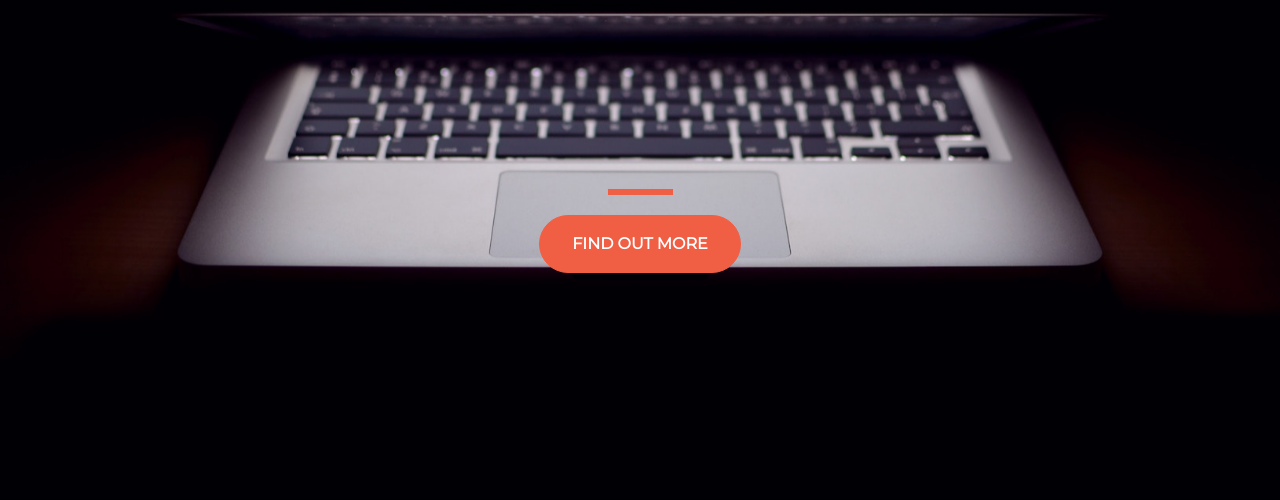
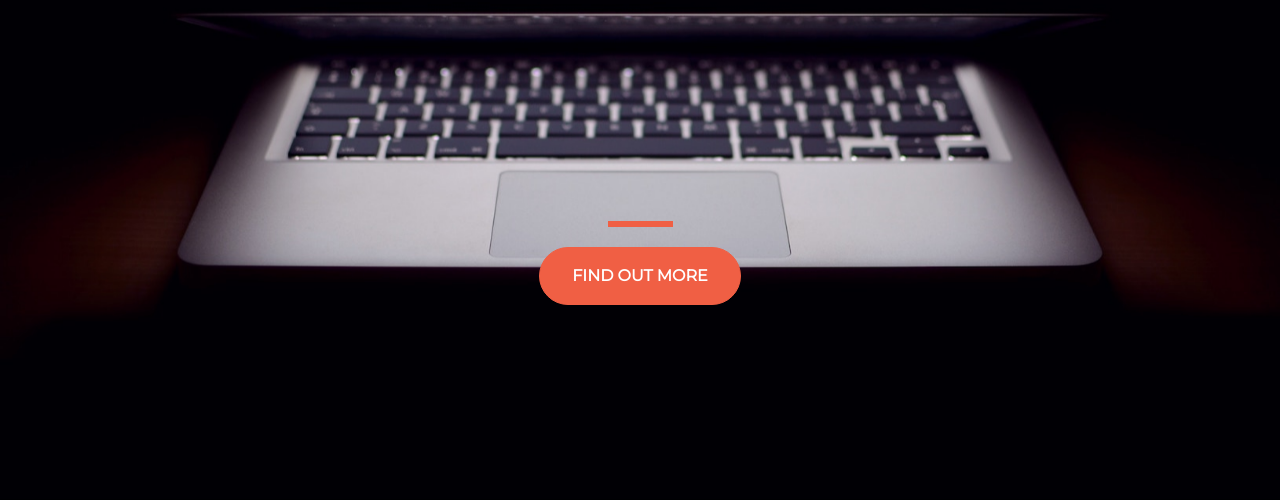
Before and after one commit to chlthmpsn/ztm, a plain HTML site: page index.html in a window 1280 px wide. Shown: the part 300-800 px from the top of the page. Drawn offline with nearby package versions, Linux system fonts and the light colour scheme.

Commit message:
Update style.css

```diff
--- a/style.css
+++ b/style.css
@@ -16,7 +16,7 @@
 }
 
 .buffer {
-  height: 11rem;
+  height: 15rem;
 }
 
 hr {
```
